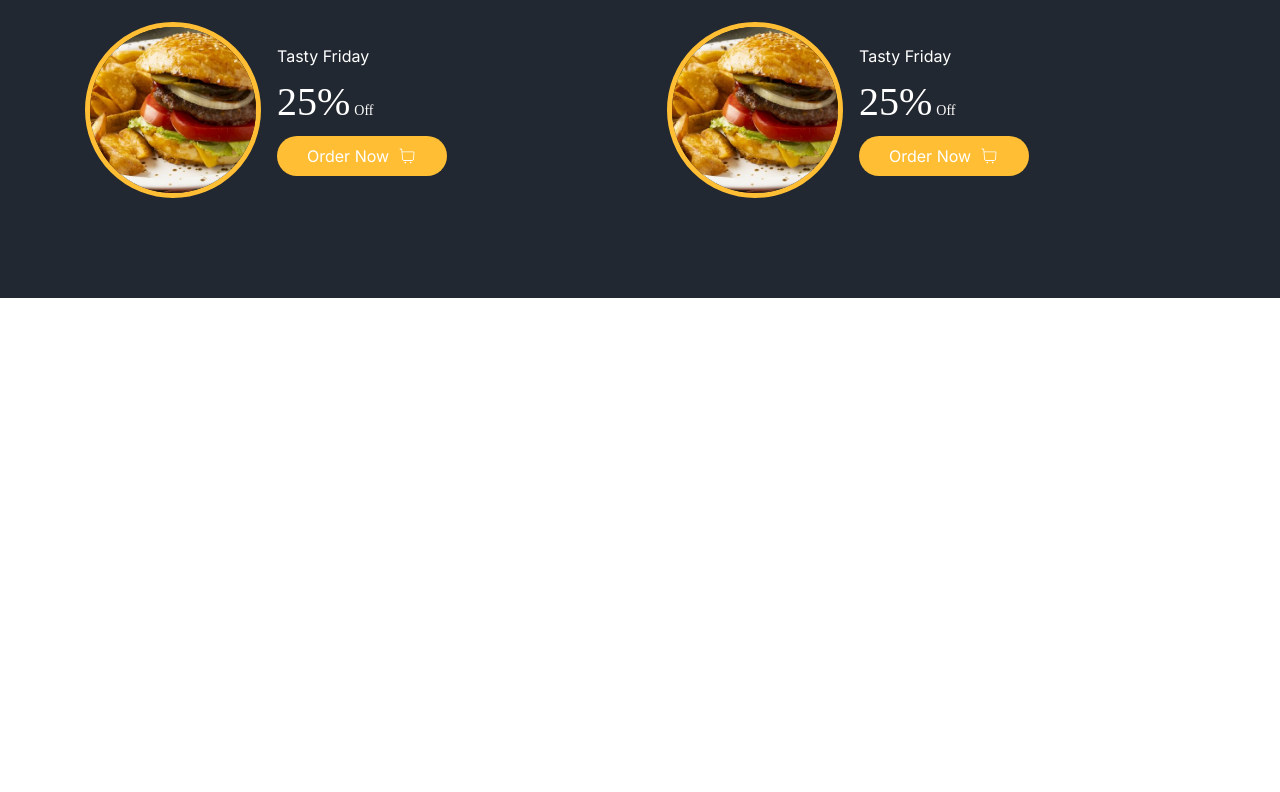
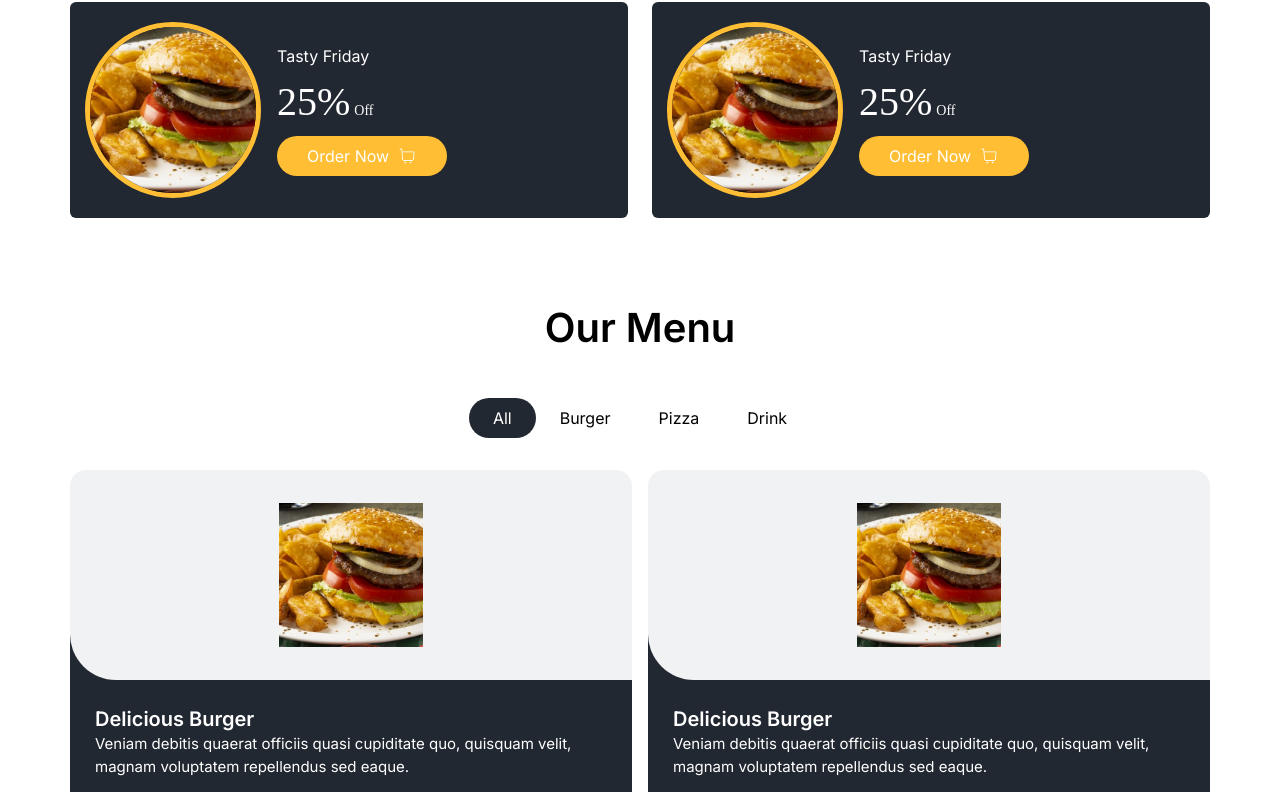
Before and after one commit to muhammeterl1912/food_ordering-app, a Next.js app: page / in a window 1280 px wide. Shown: the part 876-1668 px from the top of the page. Before the commit the page ends 1174 px from the top, so only its background shows below. Built offline with nearby package versions, Linux system fonts and the light colour scheme.

Commit message:
created menu item card and menuWrapper.

```diff
--- a/src/app/page.js
+++ b/src/app/page.js
@@ -1,12 +1,14 @@
 import Campaigns from "@/components/Campaigns";
 import Carousel from "@/components/UiComps/Carousel";
+import MenuWrapper from "@/components/products/MenuWrapper";
 
 
 export default function Home() {
   return (
-    <main className="bg-secondary">
+    <main >
     <Carousel/>
     <Campaigns/>
+    <MenuWrapper/>
     </main>
   );
 }
--- /dev/null
+++ b/src/components/products/MenuItem.jsx
@@ -0,0 +1,34 @@
+import Image from "next/image";
+import { CiShoppingCart } from "react-icons/ci";
+
+const MenuItem = () => {
+  return (
+    <div className="bg-secondary rounded-3xl">
+      <div className="w-full bg-[#f1f2f3] h-[210px] grid place-content-center rounded-bl-[46px] rounded-tl-2xl rounded-tr-2xl">
+        <div className="relative w-36 h-36 hover:scale-110 transition-all">
+          <Image
+            src="/images/burger-sunum-yemekcom.jpg"
+            alt=""
+            layout="fill"
+            objectFit="cover"
+          />
+        </div>
+      </div>
+      <div className="p-[25px] text-white">
+        <h4 className="text-xl font-semibold">Delicious Burger</h4>
+        <p className="text-[15px]">
+          Veniam debitis quaerat officiis quasi cupiditate quo, quisquam velit,
+          magnam voluptatem repellendus sed eaque.
+        </p>
+        <div className="flex justify-between items-center mt-4">
+          <span>$25</span>
+          <button className="btn-primary w-10 h-10 rounded-full p-0 grid place-content-center">
+            <CiShoppingCart />
+          </button>
+        </div>
+      </div>
+    </div>
+  );
+};
+
+export default MenuItem;
--- /dev/null
+++ b/src/components/products/MenuWrapper.jsx
@@ -0,0 +1,32 @@
+import React from 'react';
+import MenuItem from './MenuItem';
+
+const MenuWrapper = () => {
+  return (
+    <div className="container mx-auto mb-12 ">
+      <div className="flex flex-col items-center w-full">
+
+        <div className="text-[40px] font-semibold">Our Menu</div>
+        <div className="mt-10">
+          <button className="px-6 py-2 bg-secondary rounded-3xl text-white">
+            All
+          </button>
+          <button className="px-6 py-2 rounded-3xl">Burger</button>
+          <button className="px-6 py-2 rounded-3xl">Pizza</button>
+          <button className="px-6 py-2 rounded-3xl">Drink</button>
+        </div>
+        <div className="mt-8 grid md:grid-cols-2 sm:grid-cols-2 grid-cols-1 gap-4">
+          <MenuItem />
+          <MenuItem />
+          <MenuItem />
+          <MenuItem />
+          <MenuItem />
+          <MenuItem />
+          <MenuItem />
+        </div>
+      </div>
+    </div>
+  );
+};
+
+export default MenuWrapper;
```
